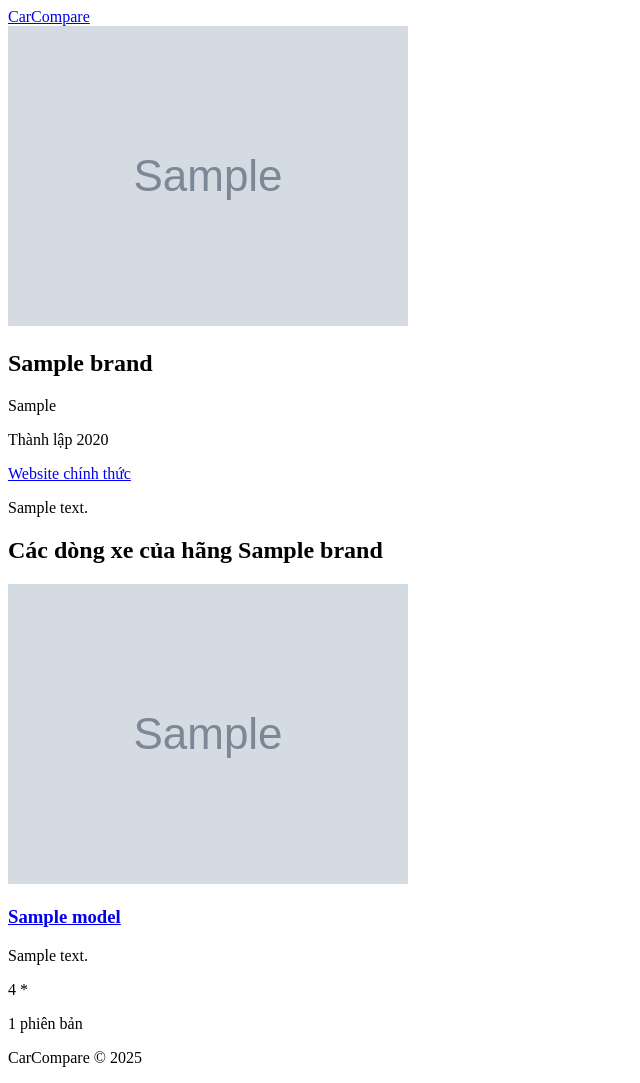
After one commit to thanhthien176/car-website-project, a Django app: template cars/templates/cars/brand_detail.html in a window 1280 px wide. The commit adds this page. Shown: the whole page, without its empty margins (0-640 px from the left). Run offline with Django 5.2, Linux system fonts and the light colour scheme; the template is opened without the code that fills it: most values are stand-ins (such as "Sample title", 1, 10 or a date in 2020); grey boxes marked "Sample" are stand-in pictures.

Commit message:
feat: add Brand list and detail views (CBV) Add get_absolute_url() to Brand and CarModel models BrandListView: annotate model count (Count), filter active, order by name BrandDetailView: slug-based lookup, prefetch variants, select_related specs Register /brands/ and /brands/<slug:slug>/ in cars/urls.py Add brand_list.html and brand_detail.html templates with SEO meta blocks Fix N+1 in CarSelector.get_featured_brands() with annotate(Count)

```diff
--- a/cars/services/car_selector.py
+++ b/cars/services/car_selector.py
@@ -1,3 +1,4 @@
+from django.db.models import Count
 from cars.models import Brand, CarModel, CarVariant
 
 class CarSelector:
@@ -6,8 +7,13 @@ class CarSelector:
     Keeps views thin and business logic testable in isolation.
     """
     def get_featured_brands(self, limit: int = 8):
+        """
+        Return active brands with model_count annotation to avoid N+1.
+        Template use {{ brand.model_count }} instead of {{ brand.car_models.count }}
+        """
         return (Brand.objects
                 .filter(is_active=True)
+                .annotate(model_count=Count('car_models', distinct=True))
                 .order_by("name")[:limit]
                 )
 
--- /dev/null
+++ b/cars/templates/cars/brand_detail.html
@@ -0,0 +1,65 @@
+{% extends "base.html" %}
+
+{% block title %} {% endblock %}
+
+{% block extra_head %} {% endblock %}
+
+{% block content %}
+<div class="container brand-detail-page">
+    <!-- brand header -->
+     <section class="brand-header">
+        {% if brand.logo %}
+            <img src="{{ brand.logo }}" alt="{{ brand.name }}">
+        {% endif %}
+        <h1>{{ brand.name }}</h1>
+        <p>{{ brand.country_of_origin }}</p>
+
+        {% if brand.founded_year %}
+            <p>Thành lập {{ brand.founded_year }}</p>
+        {% endif %}
+
+        {% if brand.website %}
+            <a href="{{ brand.website }}" target="_blank" rel="nooppener">
+                Website chính thức
+            </a>
+        {% endif %}
+        {% if brand.description %}
+            <p>{{ brand.description}}</p>
+        {% endif %}
+
+    </section>
+
+    <section class="brand-model">
+        <h2>Các dòng xe của hãng {{brand.name}}</h2>
+        {% if car_models %}
+        <div class="model-grid">
+            {% for model in car_models%}
+            <article class="model-card">
+                {% if model.thumbnail %}
+                <img src="{{ model.thumbnail }}" alt="{{ model }}">
+                {% endif %}
+                <h3>
+                    <!--model.get_absolute_url-->
+                    <a href="{{model}}">{{ model }}</a>
+
+                </h3>
+                {% if model.body_type %}
+                    <p>{{ model.body_type }}</p>
+                {% endif %}
+                {% if model.avg_rating %}
+                    <p>{{ model.avg_rating }} *</p>
+                {% endif %}
+
+                <p>{{ model.variants.count }} phiên bản</p>
+            </article>
+            {% endfor %}
+        </div>
+        {% else %}
+            <p>Hãng này chưa có dòng xe nào.</p>
+        {% endif %}
+
+    </section>
+
+</div>
+
+{% endblock %}
--- a/cars/templates/cars/home.html
+++ b/cars/templates/cars/home.html
@@ -9,6 +9,7 @@
         <h2>Hãng xe nổi bật ({{ featured_brands.count }})</h2>
         {% for brand in featured_brands %}
             <p>{{ brand.name }} - {{ brand.country_of_origin }}</p>
+            <p>{{ brand.model_count }} dòng xe</p>
         {% empty %}
             <p>Chưa có hãng nào</p>
         {% endfor %}
--- a/cars/urls.py
+++ b/cars/urls.py
@@ -1,8 +1,11 @@
 from django.urls import path
 from cars.views.home import HomeView
+from cars.views.brand_views import BrandListView, BrandDetailView
 
 app_name = 'cars'
 
 urlpatterns = [
     path('', HomeView.as_view(), name='home' ),
+    path('brands/', BrandListView.as_view(), name='brand_list'),
+    path('brands/<slug:slug>/', BrandDetailView.as_view(), name='brand_detail')
 ]
--- a/templates/base.html
+++ b/templates/base.html
@@ -1,5 +1,4 @@
-<!Doctype html>
-<html lang="vi">
+
 <!DOCTYPE html>
 <html lang="vi">
 <head>
```
Also changed, not shown: cars/models.py (+11 -1 lines), cars/templates/cars/brand_list.html (added, +37 -0 lines), cars/views/brand_views.py (added, +47 -0 lines).
